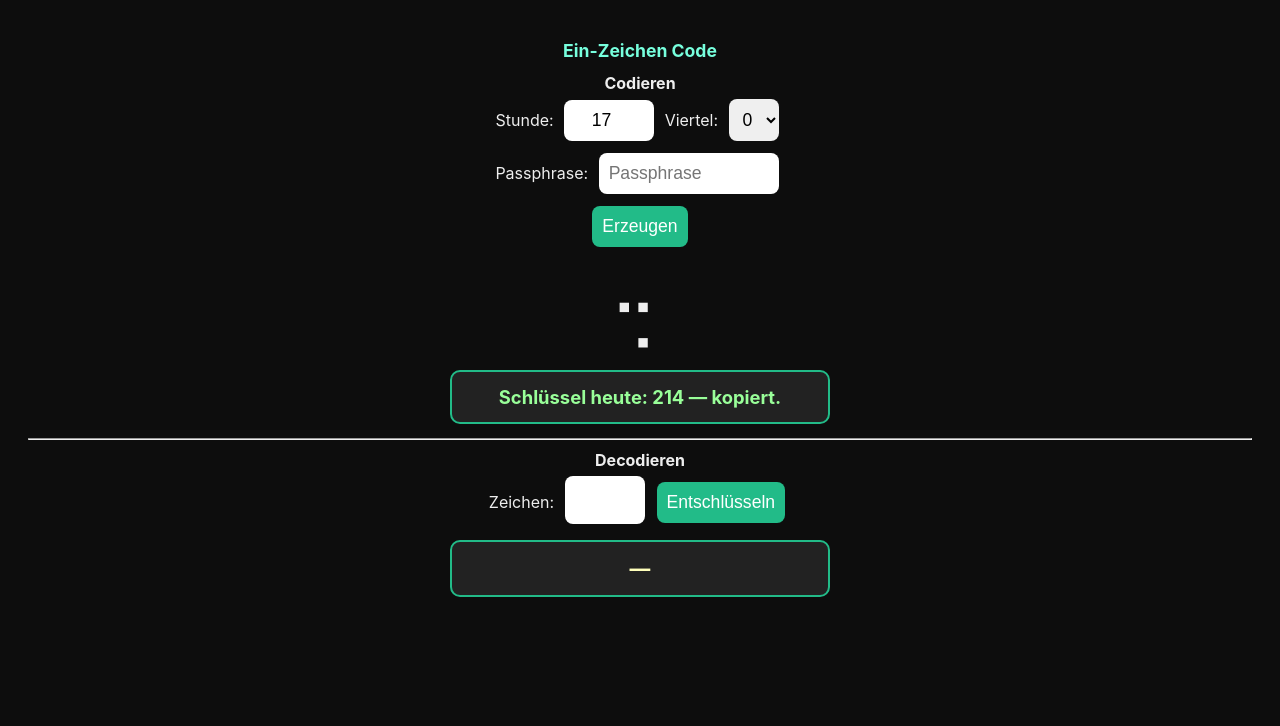
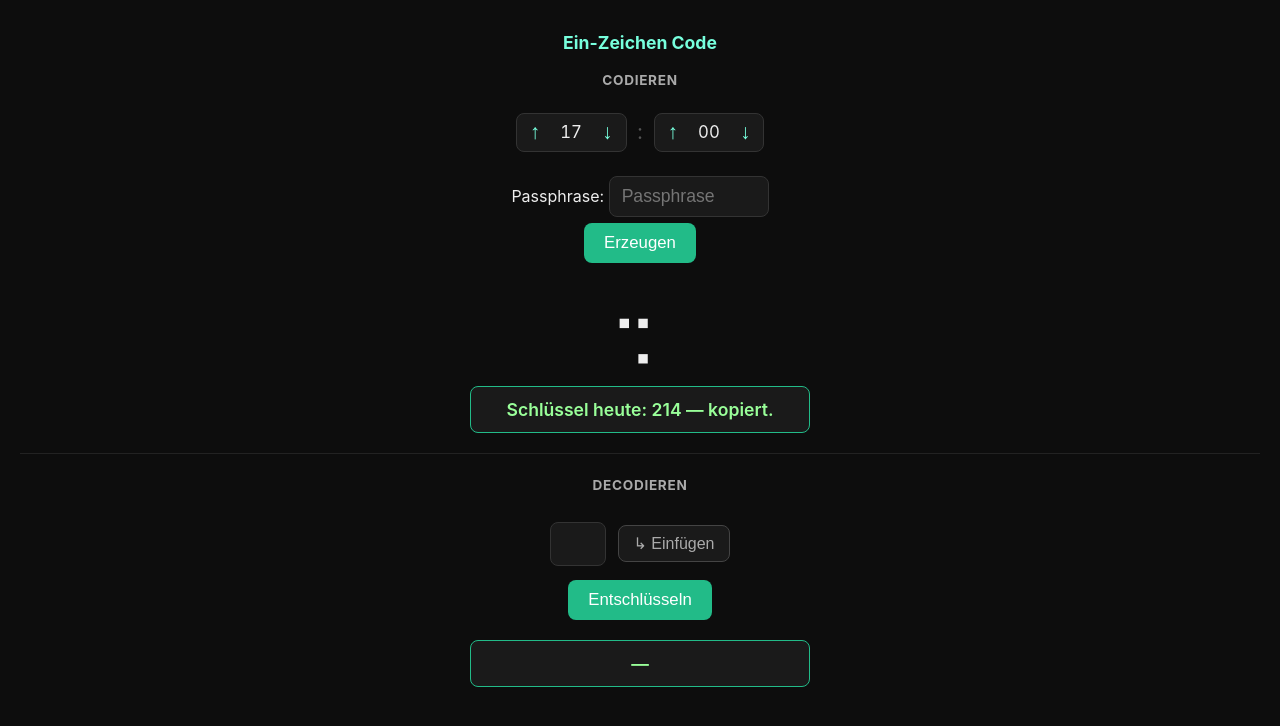
Before and after one commit to Bankverbindung/1zeichen-app, a plain HTML site: page index.html in a window 1280 px wide. Both pictures are taken after a click on the button "Erzeugen". Drawn offline with Linux system fonts and the light colour scheme.

Commit message:
Uhrzeit als Stepper, Einfügen-Knopf beim Decodieren

```diff
--- a/index.html
+++ b/index.html
@@ -1,19 +1,124 @@
-<!DOCTYPE html><html lang="de"><head><meta charset="UTF-8"><meta name="viewport" content="width=device-width, initial-scale=1.0, maximum-scale=1.0, user-scalable=no"><title>Tool</title><link rel="manifest" href="manifest.json"><meta name="apple-mobile-web-app-capable" content="yes"><meta name="apple-mobile-web-app-status-bar-style" content="black"><style>body{font-family:-apple-system,sans-serif;background:#0d0d0d;color:#eee;text-align:center;padding:20px}h1{font-size:1.1em;color:#7fd}.braille{font-size:4em;margin:20px 0;letter-spacing:.2em;user-select:all}input,select,button{font-size:1.1em;padding:10px;margin:6px;border-radius:8px;border:none}input[type=number]{width:70px;text-align:center}button{background:#2b8;color:#fff;cursor:pointer}#decodeOut{font-size:1.3em;margin-top:10px;color:#ffb}.row{margin:10px 0}.hint{background:#222;border:2px solid #2b8;border-radius:10px;padding:14px 18px;margin:14px auto;max-width:340px;font-size:1.15em;font-weight:bold;color:#9f9}#copyToast{position:fixed;bottom:20px;left:50%;transform:translateX(-50%);background:#2b8;color:#fff;padding:10px 18px;border-radius:20px;opacity:0;transition:opacity .25s ease;pointer-events:none;font-size:.9em}#copyToast.show{opacity:1}</style></head><body>
+<!DOCTYPE html><html lang="de"><head><meta charset="UTF-8"><meta name="viewport" content="width=device-width, initial-scale=1.0, maximum-scale=1.0, user-scalable=no"><title>Tool</title><link rel="manifest" href="manifest.json"><meta name="apple-mobile-web-app-capable" content="yes"><meta name="apple-mobile-web-app-status-bar-style" content="black"><style>
+*{box-sizing:border-box}
+body{font-family:-apple-system,sans-serif;background:#0d0d0d;color:#eee;text-align:center;padding:20px;margin:0}
+h1{font-size:1.1em;color:#7fd;margin-bottom:16px}
+.braille{font-size:4em;margin:20px 0;letter-spacing:.2em;user-select:all}
+.row{margin:14px 0}
+b{color:#aaa;font-size:.85em;letter-spacing:.05em;text-transform:uppercase}
+.hint{background:#1a1a1a;border:1px solid #2b8;border-radius:8px;padding:12px 16px;margin:12px auto;max-width:340px;font-size:1.1em;font-weight:600;color:#9f9}
+hr{border:none;border-top:1px solid #222;margin:20px 0}
+input[type=text]{font-size:1.1em;padding:9px 12px;border-radius:8px;border:1px solid #333;background:#1a1a1a;color:#eee;width:160px}
+.stepper{display:inline-flex;align-items:center;gap:0;background:#1a1a1a;border:1px solid #333;border-radius:8px;overflow:hidden;margin:4px}
+.stepper button{background:none;border:none;color:#7fd;font-size:1.3em;padding:8px 13px;cursor:pointer;line-height:1;transition:background .15s}
+.stepper button:active{background:#2a2a2a}
+.stepper span{min-width:36px;text-align:center;font-size:1.05em;font-variant-numeric:tabular-nums;color:#eee;padding:0 2px}
+.time-display{font-size:1.4em;font-variant-numeric:tabular-nums;color:#fff;letter-spacing:.05em;margin:6px 0 10px}
+button.action{font-size:1.05em;padding:10px 20px;border-radius:8px;border:none;background:#2b8;color:#fff;cursor:pointer;margin:6px 4px;transition:background .15s}
+button.action:active{background:#1a7}
+button.paste{background:#1a1a1a;border:1px solid #444;color:#aaa;font-size:1em;padding:8px 14px;border-radius:8px;cursor:pointer;margin-left:6px;transition:background .15s}
+button.paste:active{background:#2a2a2a}
+.decode-row{display:inline-flex;align-items:center;gap:6px;margin:8px 0}
+input#inChar{width:56px;font-size:1.5em;padding:7px;border-radius:8px;border:1px solid #333;background:#1a1a1a;color:#eee;text-align:center}
+#copyToast{position:fixed;bottom:24px;left:50%;transform:translateX(-50%);background:#2b8;color:#fff;padding:9px 18px;border-radius:20px;opacity:0;transition:opacity .2s ease;pointer-events:none;font-size:.9em}
+#copyToast.show{opacity:1}
+</style></head><body>
 <h1>Ein-Zeichen Code</h1>
-<div class="row"><b>Codieren</b><br>Stunde: <input type="number" id="h" min="0" max="23" value="17"> Viertel: <select id="m"><option>0</option><option>1</option><option>2</option><option>3</option></select><br>Passphrase: <input type="text" id="key" value="" placeholder="Passphrase" style="width:160px;"><br><button onclick="encode()">Erzeugen</button></div>
+
+<div class="row">
+  <b>Codieren</b><br><br>
+  <div class="stepper" id="stepH">
+    <button onclick="stepHour(-1)">&#8593;</button>
+    <span id="hDisp">17</span>
+    <button onclick="stepHour(1)">&#8595;</button>
+  </div>
+  <span style="font-size:1.3em;color:#555;margin:0 2px">:</span>
+  <div class="stepper" id="stepM">
+    <button onclick="stepMin(-1)">&#8593;</button>
+    <span id="mDisp">00</span>
+    <button onclick="stepMin(1)">&#8595;</button>
+  </div>
+  <br><br>
+  Passphrase: <input type="text" id="key" placeholder="Passphrase"><br>
+  <button class="action" onclick="encode()">Erzeugen</button>
+</div>
+
 <div class="braille" id="out">⠀</div>
 <div class="hint" id="hint">Erst Passphrase eingeben, dann erzeugen.</div>
+
 <hr>
-<div class="row"><b>Decodieren</b><br>Zeichen: <input type="text" id="inChar" style="width:60px;font-size:1.5em;"><button onclick="decode()">Entschlüsseln</button></div>
+
+<div class="row">
+  <b>Decodieren</b><br><br>
+  <div class="decode-row">
+    <input type="text" id="inChar" maxlength="2">
+    <button class="paste" onclick="pasteChar()" title="Aus Zwischenablage">↳ Einfügen</button>
+  </div>
+  <br>
+  <button class="action" onclick="decode()">Entschlüsseln</button>
+</div>
 <div class="hint" id="decodeOut">—</div>
+
 <div id="copyToast">Kopiert</div>
+
 <script>
-function dayKey(passphrase){const d=new Date();const dayNum=Math.floor(d.getTime()/86400000);let hash=dayNum;for(let i=0;i<passphrase.length;i++){hash=(hash*31+passphrase.charCodeAt(i))%256;}return hash&0xFF;}
-function loadSavedPassphrase(){const saved=localStorage.getItem('passphrase');if(saved){document.getElementById('key').value=saved;}}
-function encode(){const h=parseInt(document.getElementById('h').value)%24;const m=parseInt(document.getElementById('m').value)%4;const key=document.getElementById('key').value;localStorage.setItem('passphrase',key);const n=(h*4+m)&0xFF;const k=dayKey(key);const c=n^k;const code=0x2800+c;const char=String.fromCodePoint(code);document.getElementById('out').textContent=char;document.getElementById('hint').textContent="Schlüssel heute: "+k+" — kopiert.";copyToClipboard(char);}
-function decode(){const ch=document.getElementById('inChar').value.trim();const key=document.getElementById('key').value;if(!ch){return;}const code=ch.codePointAt(0);const c=code-0x2800;const k=dayKey(key);const n=c^k;const h=Math.floor(n/4);const m=n%4;document.getElementById('decodeOut').textContent=h+":"+(m*15).toString().padStart(2,'0');}
-function copyToClipboard(text){if(navigator.clipboard&&navigator.clipboard.writeText){navigator.clipboard.writeText(text).then(()=>showToast('Kopiert')).catch(()=>fallbackCopy(text));}else{fallbackCopy(text);}}
-function fallbackCopy(text){const ta=document.createElement('textarea');ta.value=text;ta.style.position='fixed';ta.style.opacity='0';document.body.appendChild(ta);ta.focus();ta.select();try{document.execCommand('copy');showToast('Kopiert');}catch(e){}document.body.removeChild(ta);}
-function showToast(msg){const t=document.getElementById('copyToast');t.textContent=msg;t.classList.add('show');setTimeout(()=>t.classList.remove('show'),1200);}
-loadSavedPassphrase();
+let hVal=17, mVal=0;
+
+function stepHour(d){hVal=(hVal+d+24)%24;document.getElementById('hDisp').textContent=hVal;}
+function stepMin(d){mVal=(mVal+d+4)%4;document.getElementById('mDisp').textContent=(mVal*15).toString().padStart(2,'0');}
+
+function dayKey(p){const d=new Date();const dn=Math.floor(d.getTime()/86400000);let h=dn;for(let i=0;i<p.length;i++){h=(h*31+p.charCodeAt(i))%256;}return h&0xFF;}
+
+function loadSaved(){const s=localStorage.getItem('passphrase');if(s)document.getElementById('key').value=s;}
+
+function encode(){
+  const key=document.getElementById('key').value;
+  localStorage.setItem('passphrase',key);
+  const n=(hVal*4+mVal)&0xFF;
+  const k=dayKey(key);
+  const c=n^k;
+  const char=String.fromCodePoint(0x2800+c);
+  document.getElementById('out').textContent=char;
+  document.getElementById('hint').textContent='Schlüssel heute: '+k+' — kopiert.';
+  copyToClipboard(char);
+}
+
+function decode(){
+  const ch=document.getElementById('inChar').value.trim();
+  const key=document.getElementById('key').value;
+  if(!ch)return;
+  const c=ch.codePointAt(0)-0x2800;
+  const k=dayKey(key);
+  const n=c^k;
+  const h=Math.floor(n/4);
+  const m=n%4;
+  document.getElementById('decodeOut').textContent=h+':'+(m*15).toString().padStart(2,'0');
+}
+
+function pasteChar(){
+  if(navigator.clipboard&&navigator.clipboard.readText){
+    navigator.clipboard.readText().then(t=>{
+      document.getElementById('inChar').value=t.trim().slice(0,2);
+    }).catch(()=>showToast('Zugriff verweigert'));
+  } else {
+    showToast('Nicht unterstützt');
+  }
+}
+
+function copyToClipboard(text){
+  if(navigator.clipboard&&navigator.clipboard.writeText){
+    navigator.clipboard.writeText(text).then(()=>showToast('Kopiert')).catch(()=>fallbackCopy(text));
+  } else {fallbackCopy(text);}
+}
+function fallbackCopy(text){
+  const ta=document.createElement('textarea');ta.value=text;ta.style.position='fixed';ta.style.opacity='0';
+  document.body.appendChild(ta);ta.focus();ta.select();
+  try{document.execCommand('copy');showToast('Kopiert');}catch(e){}
+  document.body.removeChild(ta);
+}
+function showToast(msg){
+  const t=document.getElementById('copyToast');t.textContent=msg;
+  t.classList.add('show');setTimeout(()=>t.classList.remove('show'),1400);
+}
+
+loadSaved();
 </script></body></html>
```
